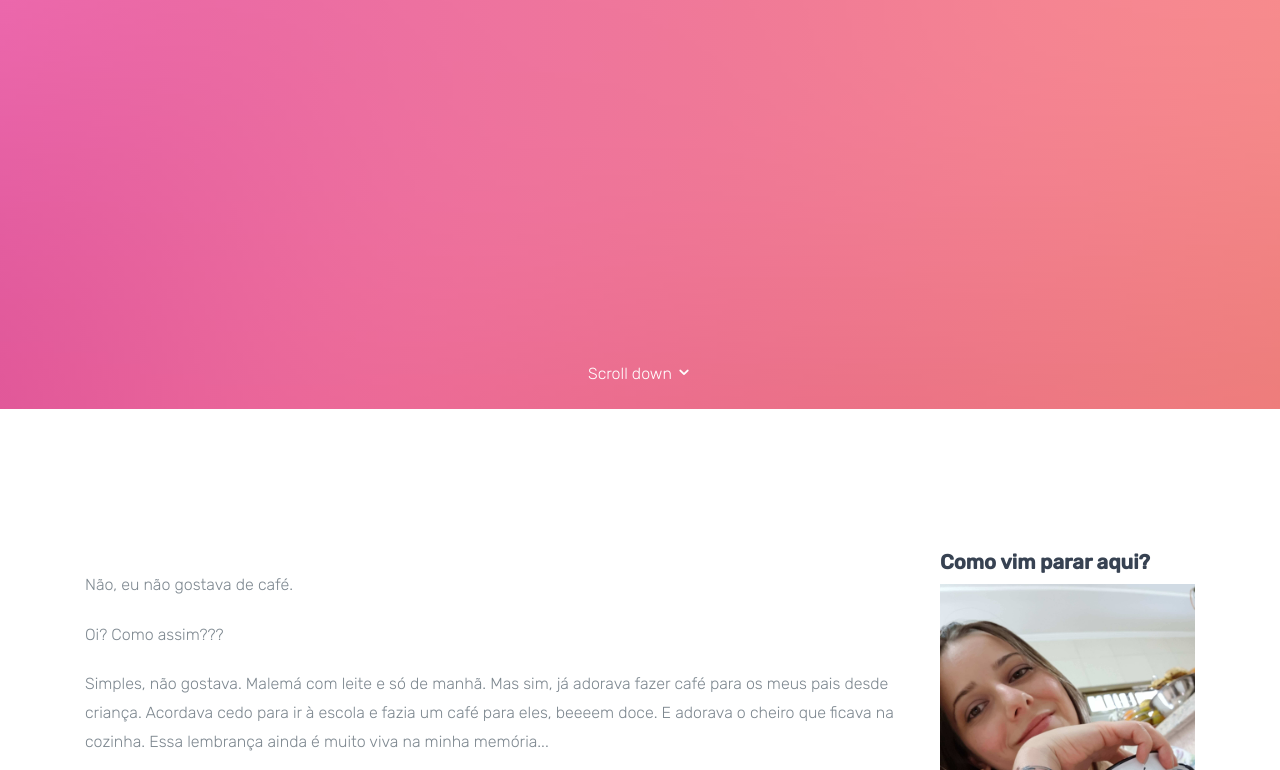
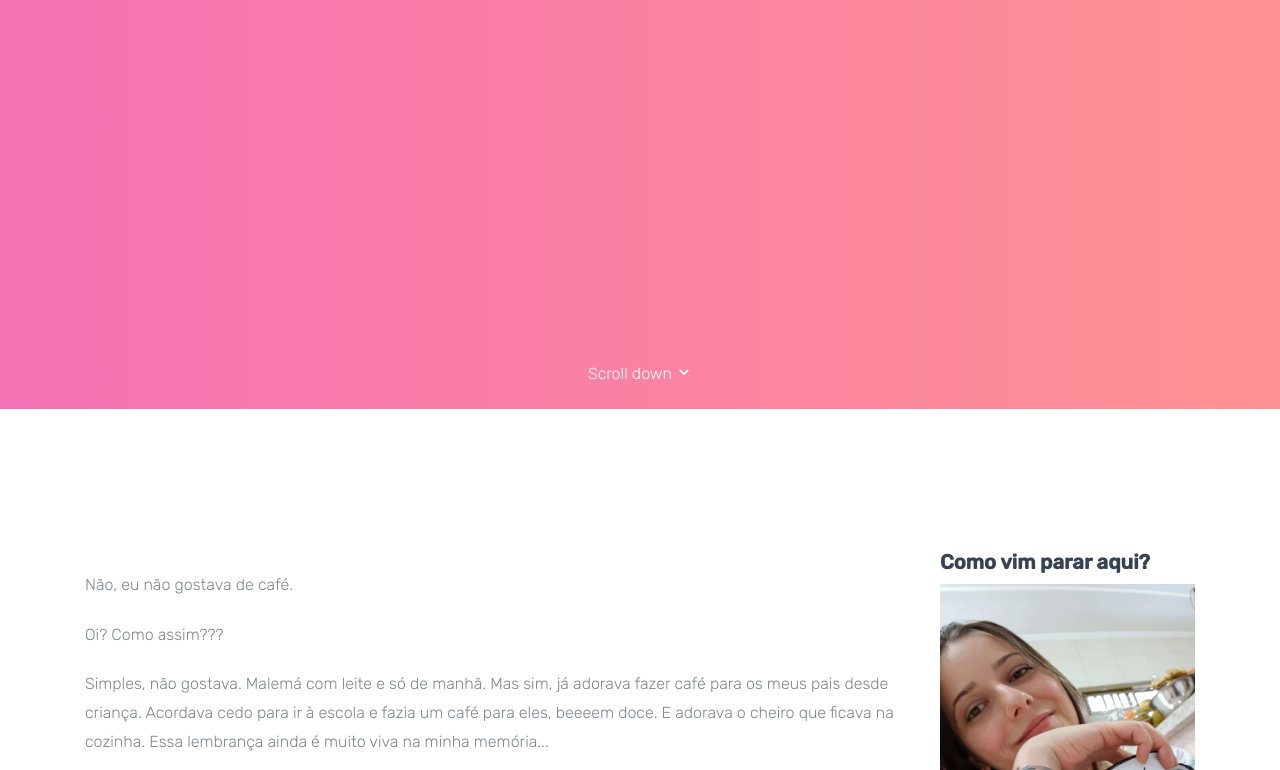
Before and after one commit to alinecarbonera/alinecarbonera, a website: page post/como-vim-parar-aqui.html in a window 1280 px wide. Shown: the part 391-1161 px from the top of the page. Drawn offline with nearby package versions, Linux system fonts and the light colour scheme; files that its build step writes are made by us from their sources; files whose address does not match are found by name.

Commit message:
versao beta 1.0.9

```diff
--- a/post/como-vim-parar-aqui.html
+++ b/post/como-vim-parar-aqui.html
@@ -22,7 +22,7 @@
   <!-- START: header -->
   <header role="banner" class="probootstrap-header">
       <div class="container-fluid">
-          <a href="index.html" class="probootstrap-logo">Aline Carbonera<span></span></a>
+          <a href="../index.html" class="probootstrap-logo">Aline Carbonera<span></span></a>
 
           <a href="../index.html" class="probootstrap-burger-menu visible-xs" ><i>Menu</i></a>
           <div class="mobile-menu-overlay"></div>
@@ -50,7 +50,7 @@
     <!-- END: header -->
 
   <!-- START: section -->
-  <section class="probootstrap-intro" style="background-image: url(img/hero_bg_2.jpg);" data-stellar-background-ratio="0.5">
+  <section class="probootstrap-intro" style="" data-stellar-background-ratio="0.5">
     <div class="container-fluid">
       <div class="row">
         <div class="col-md-7 probootstrap-intro-text">
```
Also changed, not shown: portfolio.html (+1 -1 lines).
